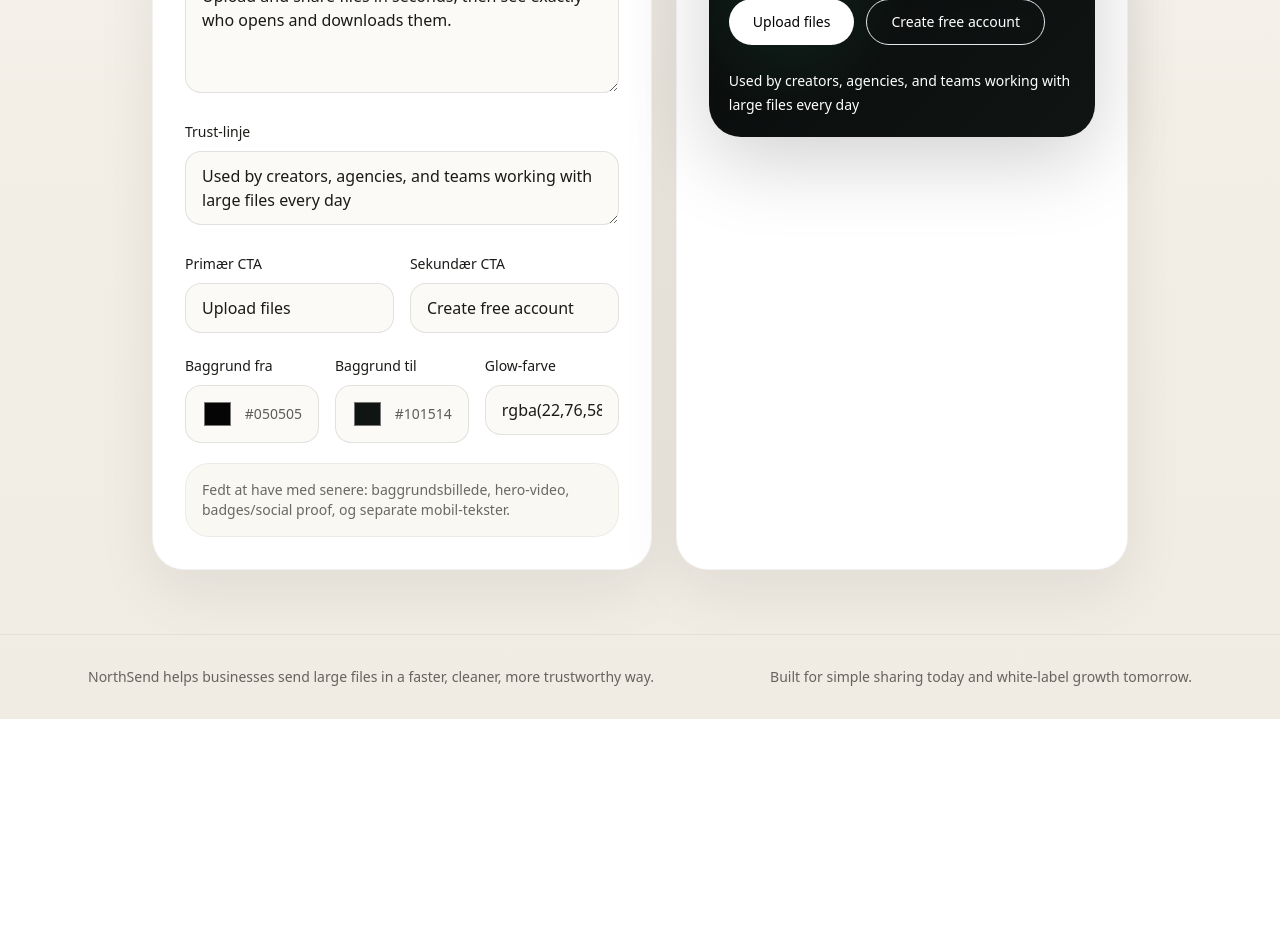
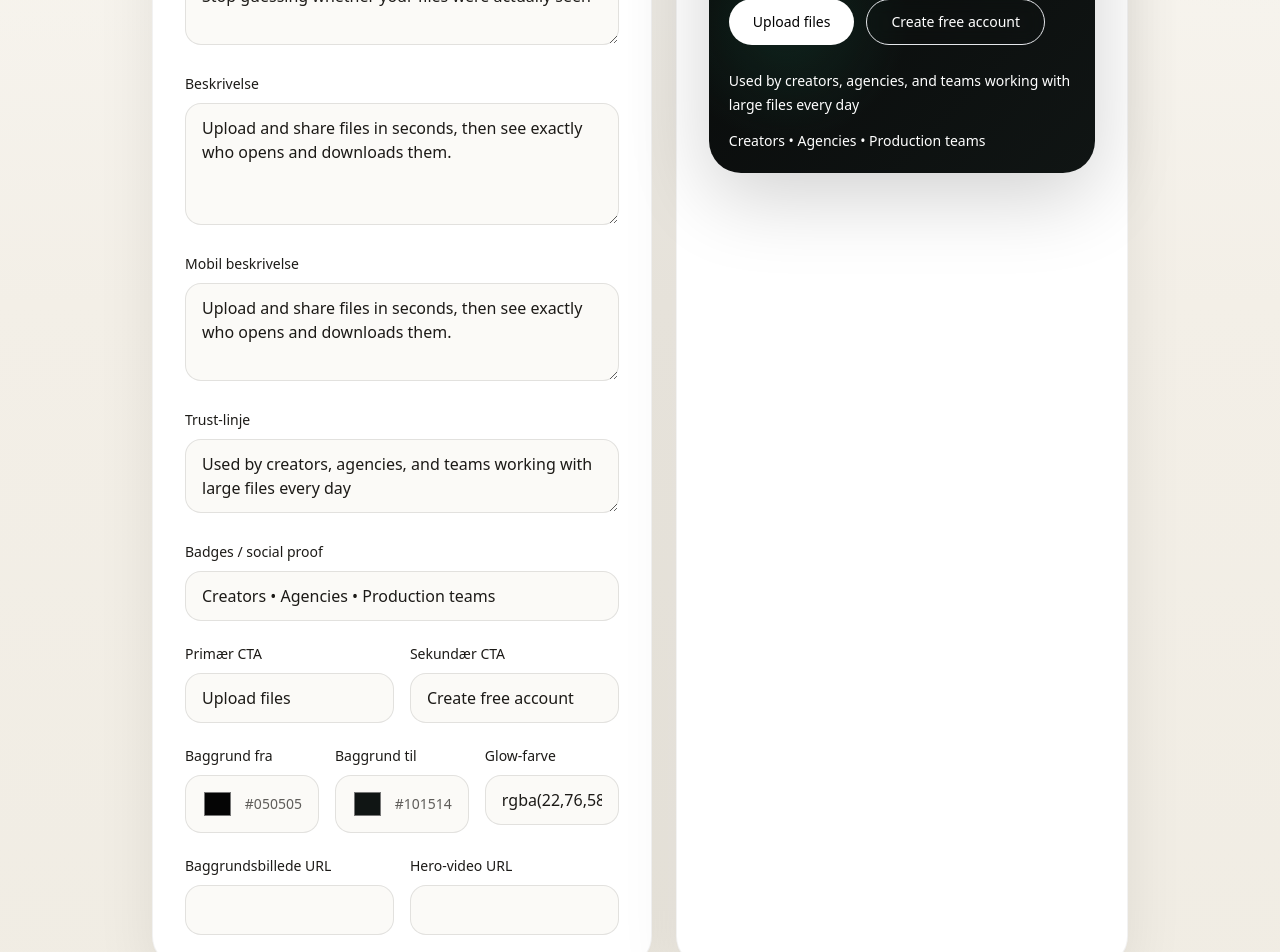
Before and after one commit to z15dk/northsend, a Next.js app: page /hero-editor in a window 1280 px wide. Shown: the part 580-1532 px from the top of the page. Before the commit the page ends 1299 px from the top, so only its background shows below. Built offline with nearby package versions, Linux system fonts and the light colour scheme; no server answers; the database is empty.

Commit message:
Expand hero editor fields

```diff
--- a/app/settings/branding/actions.ts
+++ b/app/settings/branding/actions.ts
@@ -1,7 +1,6 @@
 "use server";
 
 import { revalidatePath } from "next/cache";
-import { requireUser } from "@/lib/auth";
 import { prisma } from "@/lib/prisma";
 import { SITE_SETTINGS_ID } from "@/lib/site-settings";
 
@@ -18,17 +17,20 @@ export async function saveSiteSettingsAction(
   _: SiteEditorActionState,
   formData: FormData,
 ): Promise<SiteEditorActionState> {
-  await requireUser();
-
   const heroBadge = readValue(formData, "heroBadge");
   const heroTitle = readValue(formData, "heroTitle");
+  const heroMobileTitle = readValue(formData, "heroMobileTitle");
   const heroDescription = readValue(formData, "heroDescription");
+  const heroMobileDescription = readValue(formData, "heroMobileDescription");
   const heroTrust = readValue(formData, "heroTrust");
+  const heroSocialProof = readValue(formData, "heroSocialProof");
   const heroPrimaryCtaLabel = readValue(formData, "heroPrimaryCtaLabel");
   const heroSecondaryCtaLabel = readValue(formData, "heroSecondaryCtaLabel");
   const heroBackgroundFrom = readValue(formData, "heroBackgroundFrom");
   const heroBackgroundTo = readValue(formData, "heroBackgroundTo");
   const heroGlowColor = readValue(formData, "heroGlowColor");
+  const heroBackgroundImage = readValue(formData, "heroBackgroundImage");
+  const heroVideoUrl = readValue(formData, "heroVideoUrl");
 
   if (!heroTitle || !heroDescription || !heroPrimaryCtaLabel || !heroSecondaryCtaLabel) {
     return { error: "Udfyld hero-tekst og begge CTA-felter." };
@@ -40,28 +42,39 @@ export async function saveSiteSettingsAction(
       id: SITE_SETTINGS_ID,
       heroBadge,
       heroTitle,
+      heroMobileTitle,
       heroDescription,
+      heroMobileDescription,
       heroTrust,
+      heroSocialProof,
       heroPrimaryCtaLabel,
       heroSecondaryCtaLabel,
       heroBackgroundFrom,
       heroBackgroundTo,
       heroGlowColor,
+      heroBackgroundImage,
+      heroVideoUrl,
     },
     update: {
       heroBadge,
       heroTitle,
+      heroMobileTitle,
       heroDescription,
+      heroMobileDescription,
       heroTrust,
+      heroSocialProof,
       heroPrimaryCtaLabel,
       heroSecondaryCtaLabel,
       heroBackgroundFrom,
       heroBackgroundTo,
       heroGlowColor,
+      heroBackgroundImage,
+      heroVideoUrl,
     },
   });
 
   revalidatePath("/");
+  revalidatePath("/hero-editor");
   revalidatePath("/settings/branding");
 
   return { success: "Hero-sektionen er opdateret." };
--- a/components/site-editor-form.tsx
+++ b/components/site-editor-form.tsx
@@ -71,6 +71,20 @@ export function SiteEditorForm({ initialValues }: { initialValues: SiteSettingsV
           </div>
 
           <div className="space-y-2">
+            <label className="text-sm font-medium text-ink" htmlFor="heroMobileTitle">
+              Mobil headline
+            </label>
+            <textarea
+              id="heroMobileTitle"
+              name="heroMobileTitle"
+              rows={2}
+              value={values.heroMobileTitle}
+              onChange={(event) => setValues((current) => ({ ...current, heroMobileTitle: event.target.value }))}
+              className="w-full rounded-2xl border border-black/10 bg-cloud px-4 py-3 outline-none transition focus:border-pine"
+            />
+          </div>
+
+          <div className="space-y-2">
             <label className="text-sm font-medium text-ink" htmlFor="heroDescription">
               Beskrivelse
             </label>
@@ -85,6 +99,22 @@ export function SiteEditorForm({ initialValues }: { initialValues: SiteSettingsV
           </div>
 
           <div className="space-y-2">
+            <label className="text-sm font-medium text-ink" htmlFor="heroMobileDescription">
+              Mobil beskrivelse
+            </label>
+            <textarea
+              id="heroMobileDescription"
+              name="heroMobileDescription"
+              rows={3}
+              value={values.heroMobileDescription}
+              onChange={(event) =>
+                setValues((current) => ({ ...current, heroMobileDescription: event.target.value }))
+              }
+              className="w-full rounded-2xl border border-black/10 bg-cloud px-4 py-3 outline-none transition focus:border-pine"
+            />
+          </div>
+
+          <div className="space-y-2">
             <label className="text-sm font-medium text-ink" htmlFor="heroTrust">
               Trust-linje
             </label>
@@ -94,6 +124,19 @@ export function SiteEditorForm({ initialValues }: { initialValues: SiteSettingsV
               rows={2}
               value={values.heroTrust}
               onChange={(event) => setValues((current) => ({ ...current, heroTrust: event.target.value }))}
+              className="w-full rounded-2xl border border-black/10 bg-cloud px-4 py-3 outline-none transition focus:border-pine"
+            />
+          </div>
+
+          <div className="space-y-2">
+            <label className="text-sm font-medium text-ink" htmlFor="heroSocialProof">
+              Badges / social proof
+            </label>
+            <input
+              id="heroSocialProof"
+              name="heroSocialProof"
+              value={values.heroSocialProof}
+              onChange={(event) => setValues((current) => ({ ...current, heroSocialProof: event.target.value }))}
               className="w-full rounded-2xl border border-black/10 bg-cloud px-4 py-3 outline-none transition focus:border-pine"
             />
           </div>
@@ -180,8 +223,33 @@ export function SiteEditorForm({ initialValues }: { initialValues: SiteSettingsV
             </div>
           </div>
 
-          <div className="rounded-[1.5rem] border border-black/5 bg-sand/50 p-4 text-sm text-ink/65">
-            Fedt at have med senere: baggrundsbillede, hero-video, badges/social proof, og separate mobil-tekster.
+          <div className="grid gap-4 sm:grid-cols-2">
+            <div className="space-y-2">
+              <label className="text-sm font-medium text-ink" htmlFor="heroBackgroundImage">
+                Baggrundsbillede URL
+              </label>
+              <input
+                id="heroBackgroundImage"
+                name="heroBackgroundImage"
+                value={values.heroBackgroundImage}
+                onChange={(event) =>
+                  setValues((current) => ({ ...current, heroBackgroundImage: event.target.value }))
+                }
+                className="w-full rounded-2xl border border-black/10 bg-cloud px-4 py-3 outline-none transition focus:border-pine"
+              />
+            </div>
+            <div className="space-y-2">
+              <label className="text-sm font-medium text-ink" htmlFor="heroVideoUrl">
+                Hero-video URL
+              </label>
+              <input
+                id="heroVideoUrl"
+                name="heroVideoUrl"
+                value={values.heroVideoUrl}
+                onChange={(event) => setValues((current) => ({ ...current, heroVideoUrl: event.target.value }))}
+                className="w-full rounded-2xl border border-black/10 bg-cloud px-4 py-3 outline-none transition focus:border-pine"
+              />
+            </div>
           </div>
 
           {state.error ? <p className="text-sm text-red-700">{state.error}</p> : null}
@@ -195,13 +263,27 @@ export function SiteEditorForm({ initialValues }: { initialValues: SiteSettingsV
           <div
             className="relative min-h-[28rem] p-5 text-white"
             style={{
-              backgroundImage: `radial-gradient(circle at 20% 75%, ${values.heroGlowColor}, transparent 22%), radial-gradient(circle at 80% 20%, rgba(255,255,255,0.08), transparent 18%)`,
+              backgroundImage: `${values.heroBackgroundImage ? `linear-gradient(rgba(5,5,5,0.34), rgba(5,5,5,0.52)), url(${values.heroBackgroundImage}),` : ""} radial-gradient(circle at 20% 75%, ${values.heroGlowColor}, transparent 22%), radial-gradient(circle at 80% 20%, rgba(255,255,255,0.08), transparent 18%)`,
+              backgroundSize: values.heroBackgroundImage ? "cover, auto, auto" : undefined,
+              backgroundPosition: values.heroBackgroundImage ? "center, center, center" : undefined,
             }}
           >
+            {values.heroVideoUrl ? (
+              <video
+                className="absolute inset-0 h-full w-full object-cover opacity-30"
+                src={values.heroVideoUrl}
+                autoPlay
+                muted
+                loop
+                playsInline
+              />
+            ) : null}
             <div className="max-w-md pt-24">
               <p className="text-[11px] uppercase tracking-[0.28em] text-white/55">{values.heroBadge}</p>
-              <h2 className="mt-4 text-5xl font-semibold tracking-[-0.065em] leading-[0.92]">{values.heroTitle}</h2>
-              <p className="mt-4 text-sm leading-7 text-white/68">{values.heroDescription}</p>
+              <h2 className="mt-4 hidden text-5xl font-semibold tracking-[-0.065em] leading-[0.92] sm:block">{values.heroTitle}</h2>
+              <h2 className="mt-4 text-4xl font-semibold tracking-[-0.065em] leading-[0.94] sm:hidden">{values.heroMobileTitle}</h2>
+              <p className="mt-4 hidden text-sm leading-7 text-white/68 sm:block">{values.heroDescription}</p>
+              <p className="mt-4 text-sm leading-7 text-white/68 sm:hidden">{values.heroMobileDescription}</p>
               <div className="mt-6 flex flex-col gap-3 sm:flex-row">
                 <div className="inline-flex items-center justify-center rounded-full bg-white px-6 py-3 text-sm font-medium text-black">
                   {values.heroPrimaryCtaLabel}
@@ -211,6 +293,7 @@ export function SiteEditorForm({ initialValues }: { initialValues: SiteSettingsV
                 </div>
               </div>
               <p className="mt-6 text-sm leading-6 text-white/46">{values.heroTrust}</p>
+              <p className="mt-3 text-sm leading-6 text-white/34">{values.heroSocialProof}</p>
             </div>
           </div>
         </div>
--- a/lib/site-settings.ts
+++ b/lib/site-settings.ts
@@ -7,13 +7,18 @@ export const SITE_SETTINGS_ID = "global";
 export type SiteSettingsValues = {
   heroBadge: string;
   heroTitle: string;
+  heroMobileTitle: string;
   heroDescription: string;
+  heroMobileDescription: string;
   heroTrust: string;
+  heroSocialProof: string;
   heroPrimaryCtaLabel: string;
   heroSecondaryCtaLabel: string;
   heroBackgroundFrom: string;
   heroBackgroundTo: string;
   heroGlowColor: string;
+  heroBackgroundImage: string;
+  heroVideoUrl: string;
 };
 
 export function getDefaultSiteSettings(locale: Locale): SiteSettingsValues {
@@ -21,28 +26,40 @@ export function getDefaultSiteSettings(locale: Locale): SiteSettingsValues {
     return {
       heroBadge: "Store filoverførsler til moderne teams",
       heroTitle: "Stop med at gætte om dine filer bliver set",
+      heroMobileTitle: "Stop med at gætte om dine filer bliver set",
       heroDescription:
         "Upload og del dine filer på få sekunder, og se præcis hvem der åbner og downloader dem.",
+      heroMobileDescription:
+        "Upload og del dine filer på få sekunder, og se præcis hvem der åbner og downloader dem.",
       heroTrust: "Brugt af creators, bureauer og teams der arbejder med store filer",
+      heroSocialProof: "Creators • Bureauer • Produktionsteams",
       heroPrimaryCtaLabel: "Upload filer",
       heroSecondaryCtaLabel: "Opret gratis konto",
       heroBackgroundFrom: "#050505",
       heroBackgroundTo: "#101514",
       heroGlowColor: "rgba(22,76,58,0.34)",
+      heroBackgroundImage: "",
+      heroVideoUrl: "",
     };
   }
 
   return {
     heroBadge: "Large file transfers for modern teams",
     heroTitle: "Stop guessing whether your files were actually seen",
+    heroMobileTitle: "Stop guessing whether your files were actually seen",
     heroDescription:
       "Upload and share files in seconds, then see exactly who opens and downloads them.",
+    heroMobileDescription:
+      "Upload and share files in seconds, then see exactly who opens and downloads them.",
     heroTrust: "Used by creators, agencies, and teams working with large files every day",
+    heroSocialProof: "Creators • Agencies • Production teams",
     heroPrimaryCtaLabel: "Upload files",
     heroSecondaryCtaLabel: "Create free account",
     heroBackgroundFrom: "#050505",
     heroBackgroundTo: "#101514",
     heroGlowColor: "rgba(22,76,58,0.34)",
+    heroBackgroundImage: "",
+    heroVideoUrl: "",
   };
 }
 
@@ -60,12 +77,17 @@ export const getSiteSettings = cache(async (locale: Locale) => {
   return {
     heroBadge: settings.heroBadge || defaults.heroBadge,
     heroTitle: settings.heroTitle || defaults.heroTitle,
+    heroMobileTitle: settings.heroMobileTitle || defaults.heroMobileTitle,
     heroDescription: settings.heroDescription || defaults.heroDescription,
+    heroMobileDescription: settings.heroMobileDescription || defaults.heroMobileDescription,
     heroTrust: settings.heroTrust || defaults.heroTrust,
+    heroSocialProof: settings.heroSocialProof || defaults.heroSocialProof,
     heroPrimaryCtaLabel: settings.heroPrimaryCtaLabel || defaults.heroPrimaryCtaLabel,
     heroSecondaryCtaLabel: settings.heroSecondaryCtaLabel || defaults.heroSecondaryCtaLabel,
     heroBackgroundFrom: settings.heroBackgroundFrom || defaults.heroBackgroundFrom,
     heroBackgroundTo: settings.heroBackgroundTo || defaults.heroBackgroundTo,
     heroGlowColor: settings.heroGlowColor || defaults.heroGlowColor,
+    heroBackgroundImage: settings.heroBackgroundImage || defaults.heroBackgroundImage,
+    heroVideoUrl: settings.heroVideoUrl || defaults.heroVideoUrl,
   } satisfies SiteSettingsValues;
 });
```
Also changed, not shown: app/page.tsx (+31 -2 lines), 1 other file (tests, documents, lock files or other folders).
